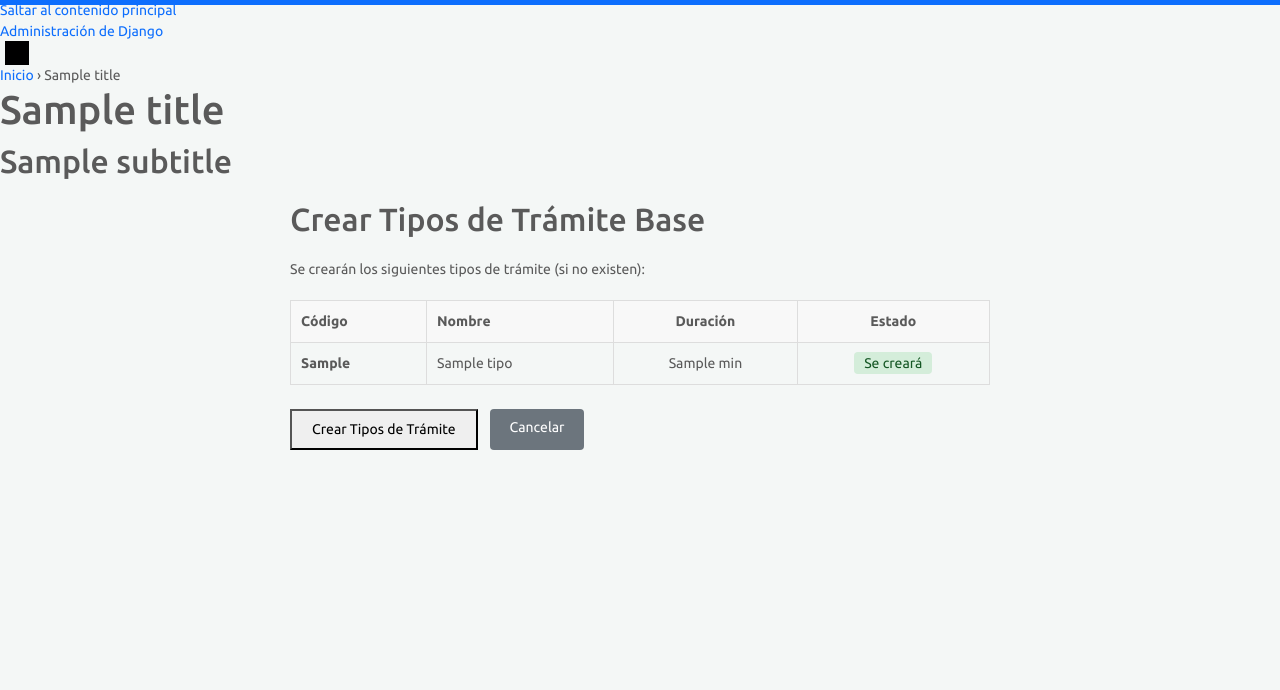
After one commit to isandoval3128/rtv_pioli_django, a Django app: template templates/admin/talleres/crear_tipos_base.html in a window 1280 px wide. The commit adds this page. Shown: the top 690 px of the page. Run offline with Django 5.2, Linux system fonts and the light colour scheme; the template is opened without the code that fills it: most values are stand-ins (such as "Sample title", 1, 10 or a date in 2020); style sheets or scripts are compiled from the project's sources.

Commit message:
Agregar botón "Crear Tipos de Trámite Base" en admin TipoVehiculo
Permite crear los tipos RTO-LIV y RTO-PES en producción desde el admin
sin necesidad de hacerlo manualmente. Muestra confirmación antes de crear
y detecta si ya existen para no duplicar.

Co-Authored-By: Claude Opus 4.6 <noreply@anthropic.com>

```diff
--- /dev/null
+++ b/templates/admin/talleres/crear_tipos_base.html
@@ -0,0 +1,46 @@
+{% extends "admin/base_site.html" %}
+{% load i18n %}
+
+{% block title %}Crear Tipos de Trámite Base{% endblock %}
+
+{% block content %}
+<div style="max-width: 700px; margin: 20px auto;">
+    <h2 style="margin-bottom: 20px;">Crear Tipos de Trámite Base</h2>
+    <p style="margin-bottom: 20px;">Se crearán los siguientes tipos de trámite (si no existen):</p>
+
+    <table style="width: 100%; border-collapse: collapse; margin-bottom: 24px;">
+        <thead>
+            <tr style="background: #f8f8f8;">
+                <th style="padding: 10px; border: 1px solid #ddd; text-align: left;">Código</th>
+                <th style="padding: 10px; border: 1px solid #ddd; text-align: left;">Nombre</th>
+                <th style="padding: 10px; border: 1px solid #ddd; text-align: center;">Duración</th>
+                <th style="padding: 10px; border: 1px solid #ddd; text-align: center;">Estado</th>
+            </tr>
+        </thead>
+        <tbody>
+            {% for tipo in tipos_info %}
+            <tr>
+                <td style="padding: 10px; border: 1px solid #ddd;"><strong>{{ tipo.codigo_tramite }}</strong></td>
+                <td style="padding: 10px; border: 1px solid #ddd;">{{ tipo.nombre }}</td>
+                <td style="padding: 10px; border: 1px solid #ddd; text-align: center;">{{ tipo.duracion_minutos }} min</td>
+                <td style="padding: 10px; border: 1px solid #ddd; text-align: center;">
+                    {% if tipo.existe %}
+                        <span style="color: #856404; background: #fff3cd; padding: 3px 10px; border-radius: 4px;">Ya existe</span>
+                    {% else %}
+                        <span style="color: #155724; background: #d4edda; padding: 3px 10px; border-radius: 4px;">Se creará</span>
+                    {% endif %}
+                </td>
+            </tr>
+            {% endfor %}
+        </tbody>
+    </table>
+
+    <form method="post">
+        {% csrf_token %}
+        <div style="display: flex; gap: 12px;">
+            <input type="submit" value="Crear Tipos de Trámite" class="default" style="padding: 8px 20px; cursor: pointer;">
+            <a href="{% url 'admin:talleres_tipovehiculo_changelist' %}" style="padding: 8px 20px; background: #6c757d; color: white; text-decoration: none; border-radius: 4px;">Cancelar</a>
+        </div>
+    </form>
+</div>
+{% endblock %}
```
Also changed, not shown: talleres/admin.py (+63 -0 lines), templates/admin/talleres/tipovehiculo_change_list.html (+6 -1 lines).
